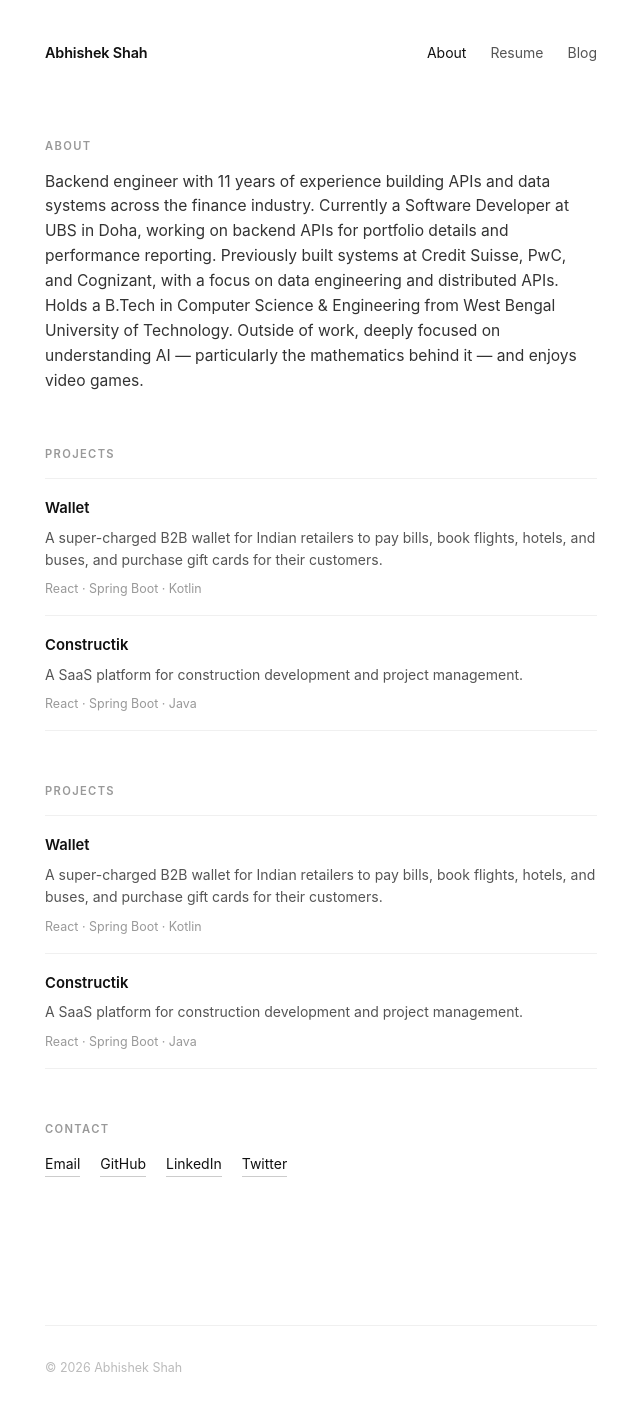
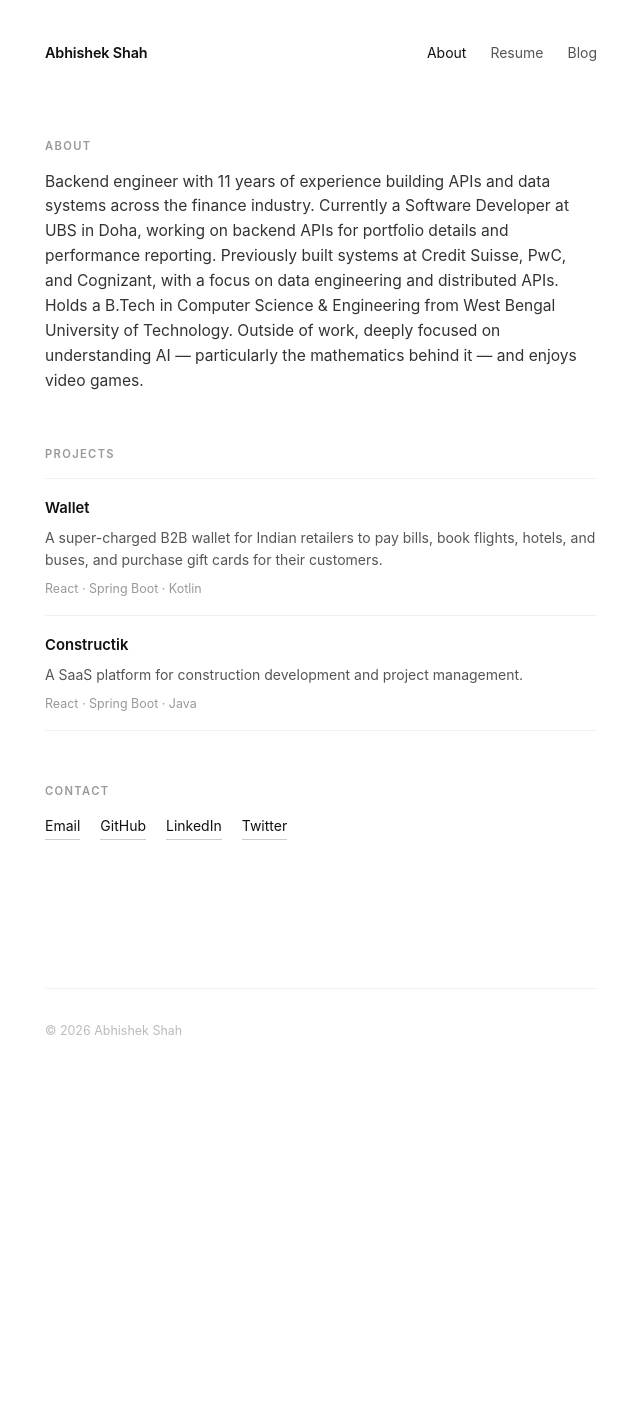
Before and after one commit to ashah2012/ashah2012.github.io, a Jekyll site: the page built from index.html, in a window 1280 px wide. Shown: the whole page, without its empty margins (319-959 px from the left). Built offline with Jekyll 4.4.1, drawn with Linux system fonts in a browser that asks for light colours; after the commit the page ends 1089 px from its top, so only the background shows below that.

Commit message:
Fix duplicated Projects section on homepage (#33)
Co-authored-by: Claude <noreply@anthropic.com>

```diff
--- a/index.html
+++ b/index.html
@@ -4,22 +4,6 @@ layout: default
 <section>
   <p class="label">About</p>
   <p>Backend engineer with 11 years of experience building APIs and data systems across the finance industry. Currently a Software Developer at UBS in Doha, working on backend APIs for portfolio details and performance reporting. Previously built systems at Credit Suisse, PwC, and Cognizant, with a focus on data engineering and distributed APIs. Holds a B.Tech in Computer Science &amp; Engineering from West Bengal University of Technology. Outside of work, deeply focused on understanding AI — particularly the mathematics behind it — and enjoys video games.</p>
-</section>
-
-<section>
-  <p class="label">Projects</p>
-  <ul class="project-list">
-    <li>
-      <a class="project-title" href="https://dev.settleup.co.in" target="_blank" rel="noopener">Wallet</a>
-      <p class="project-desc">A super-charged B2B wallet for Indian retailers to pay bills, book flights, hotels, and buses, and purchase gift cards for their customers.</p>
-      <p class="project-stack">React · Spring Boot · Kotlin</p>
-    </li>
-    <li>
-      <a class="project-title" href="https://constructik.com" target="_blank" rel="noopener">Constructik</a>
-      <p class="project-desc">A SaaS platform for construction development and project management.</p>
-      <p class="project-stack">React · Spring Boot · Java</p>
-    </li>
-  </ul>
 </section>
 
 <section>
```
